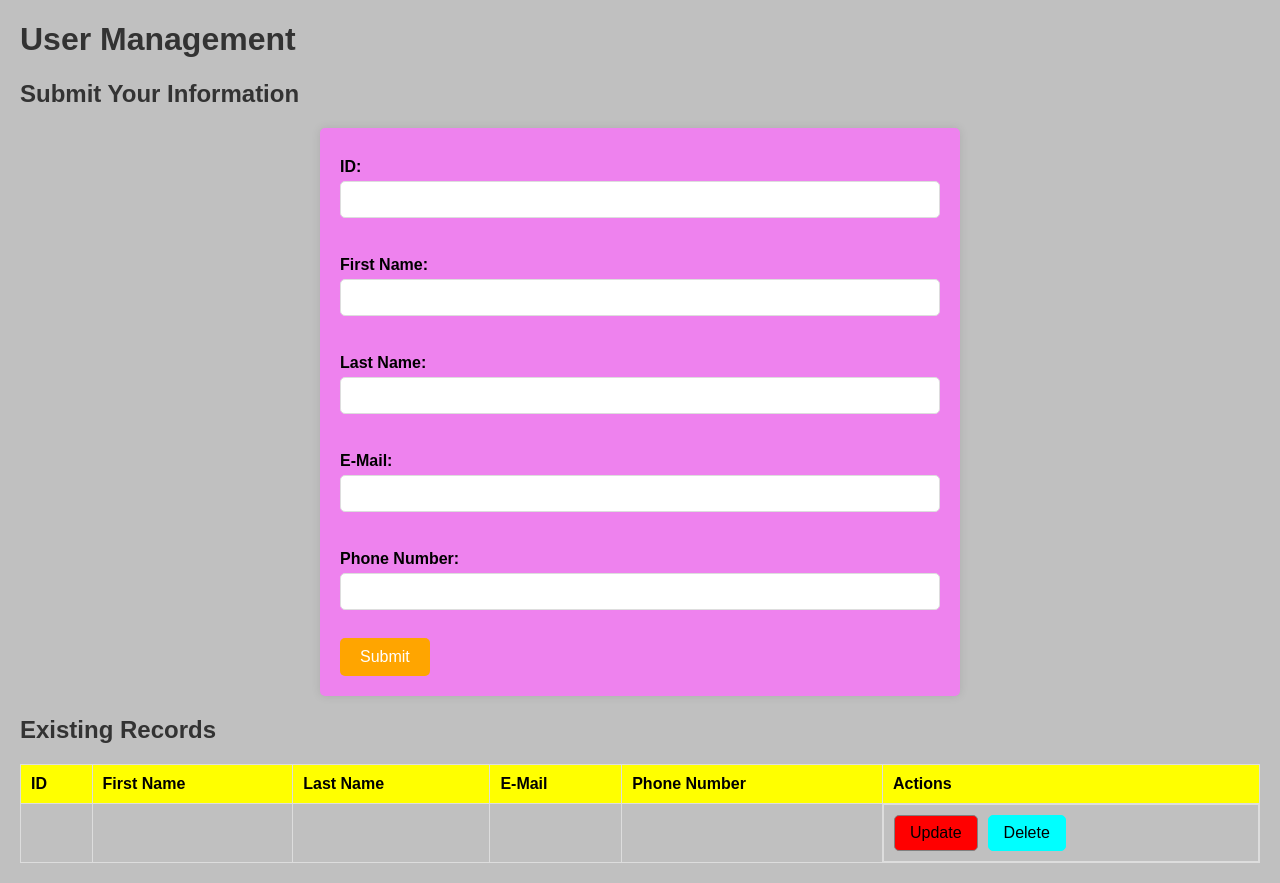
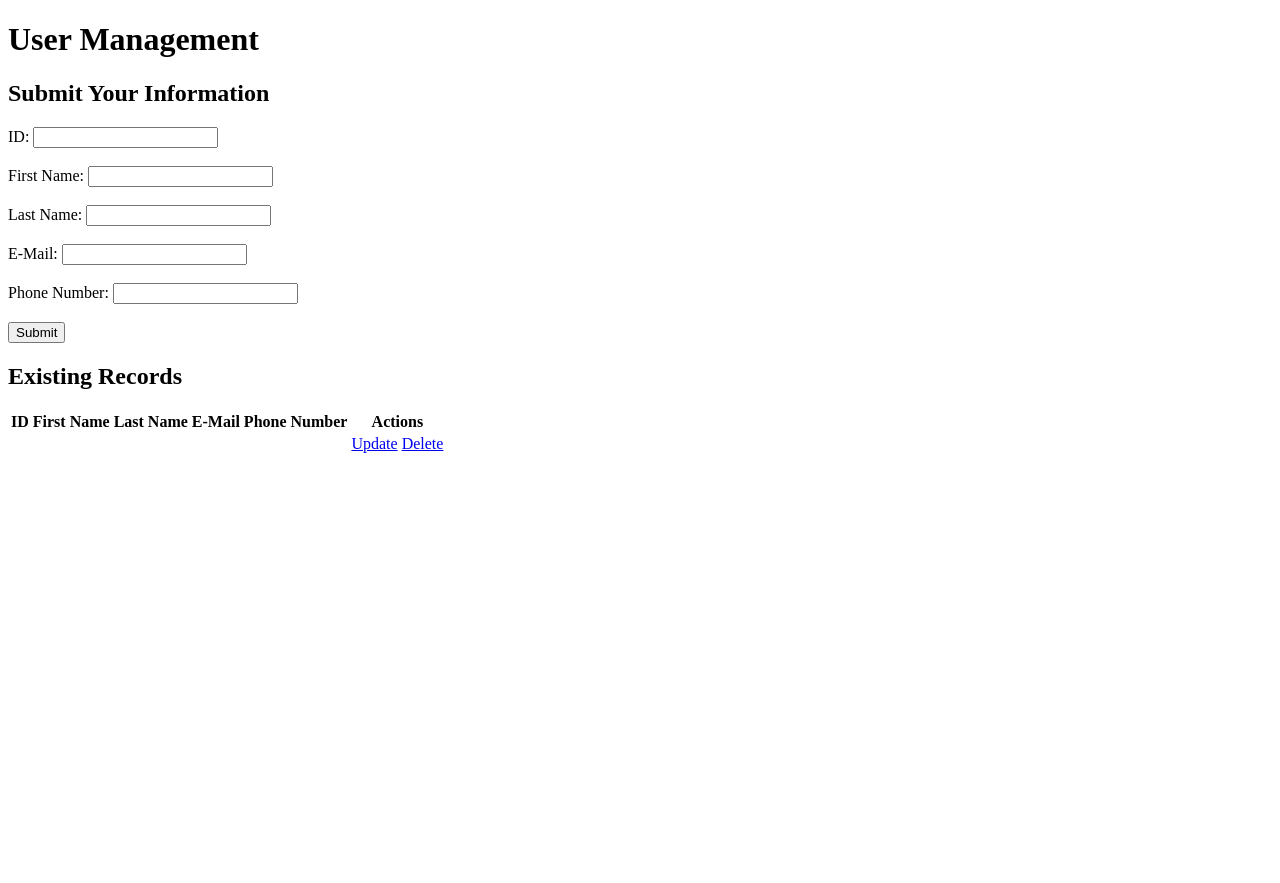
Before and after one commit to Anjuthakshila/upload, a PHP site: page /form.php in a window 1280 px wide. After the commit the page ends 453 px from the top, so only its background shows below. Run offline with PHP 8.4, Linux system fonts and the light colour scheme; tables that the repository leaves empty or names only in its code hold one stand-in row (values such as "Sample post"); data that the repository does not hold is empty.

Commit message:
Modified

```diff
--- a/form.php
+++ b/form.php
@@ -86,95 +86,7 @@ $result = $conn->query("SELECT * FROM users");
     <meta charset="UTF-8">
     <meta name="viewport" content="width=device-width, initial-scale=1.0">
     <title>User Management</title>
-    <style>
-        body {
-            font-family: Arial, sans-serif;
-            margin: 20px;
-            background-color: silver;
-        }
-        h1, h2 {
-            color: #333;
-        }
-        form {
-            background: violet;
-            padding: 20px;
-            border-radius: 5px;
-            box-shadow: 0 0 10px rgba(0, 0, 0, 0.1);
-            max-width: 600px;
-            margin: auto;
-        }
-        label {
-            display: block;
-            margin: 10px 0 5px;
-            font-weight: bold;
-        }
-        input[type="text"], input[type="email"] {
-            width: calc(100% - 22px);
-            padding: 10px;
-            border: 1px solid #ddd;
-            border-radius: 5px;
-            margin-bottom: 10px;
-        }
-        input[type="submit"] {
-            background-color: orange;
-            border: none;
-            color: white;
-            padding: 10px 20px;
-            text-align: center;
-            text-decoration: none;
-            display: inline-block;
-            font-size: 16px;
-            border-radius: 5px;
-            cursor: pointer;
-        }
-        input[type="submit"]:hover {
-            background-color: grey;
-        }
-        .update-btn {
-            background-color: red;
-            border: 1px solid grey;
-            padding: 8px 15px;
-        }
-        .update-btn:hover {
-            background-color: white;
-            border-color: #269abc;
-        }
-        .delete-btn {
-            background-color: cyan;
-            border: 1px solid cyan;
-            padding: 8px 15px;
-        }
-        .delete-btn:hover {
-            background-color: white;
-            border-color: #ac2925;
-        }
-        table {
-            width: 100%;
-            border-collapse: collapse;
-            margin-top: 20px;
-        }
-        table, th, td {
-            border: 1px solid #ddd;
-        }
-        th, td {
-            padding: 10px;
-            text-align: left;
-        }
-        th {
-            background-color: yellow;
-        }
-        a {
-            color: black;
-            text-decoration: none;
-            border-radius: 5px;
-            display: inline-block;
-            text-align: center;
-        }
-        .actions {
-            display: flex;
-            gap: 10px;
-        }
-    </style>
+
     <script>
         function confirmDeletion(firstName, lastName) {
             return confirm(Are you sure you want to delete ${firstName} ${lastName}?);
```
Also changed, not shown: main.js (+46 -0 lines), style/style.css (+89 -0 lines).
